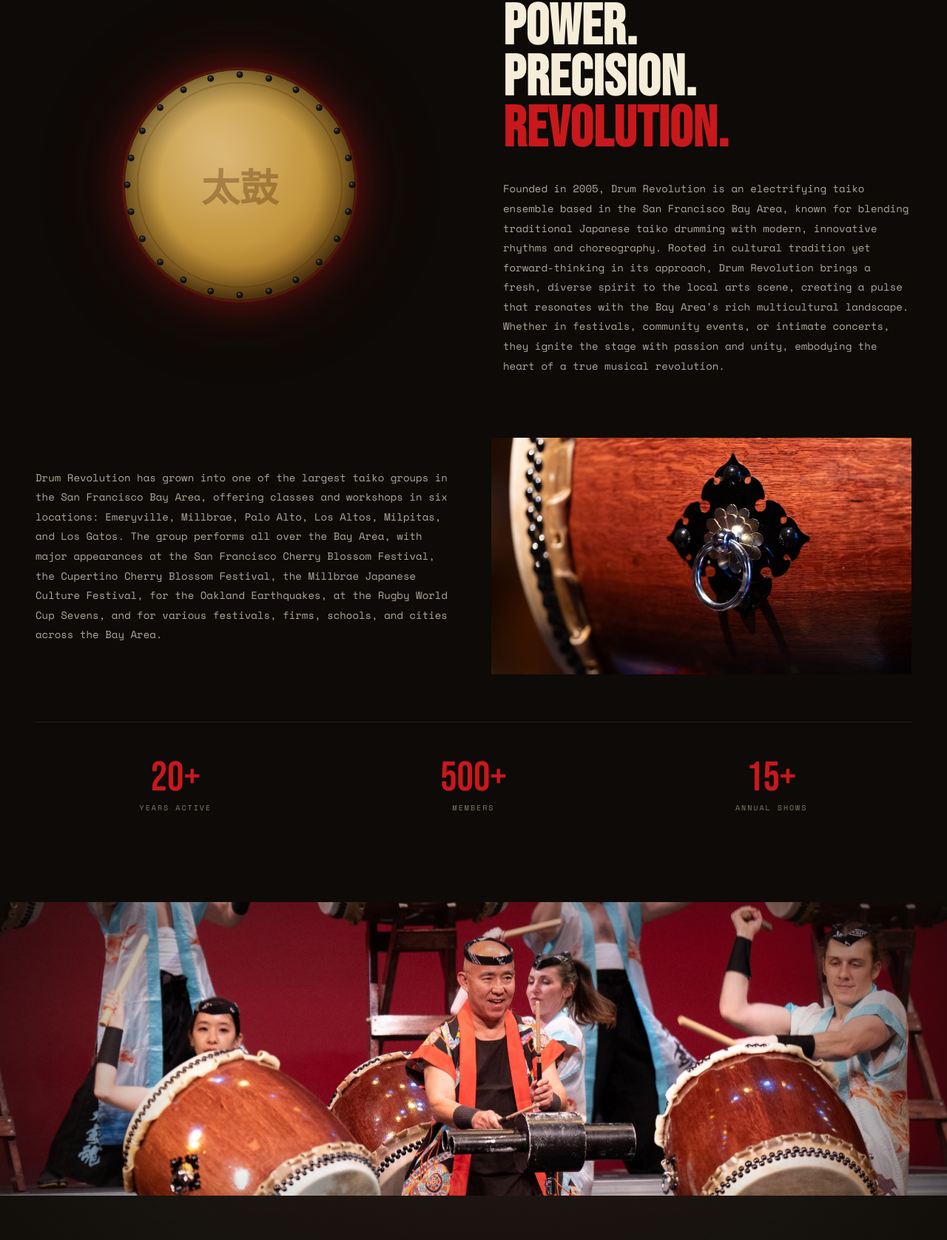
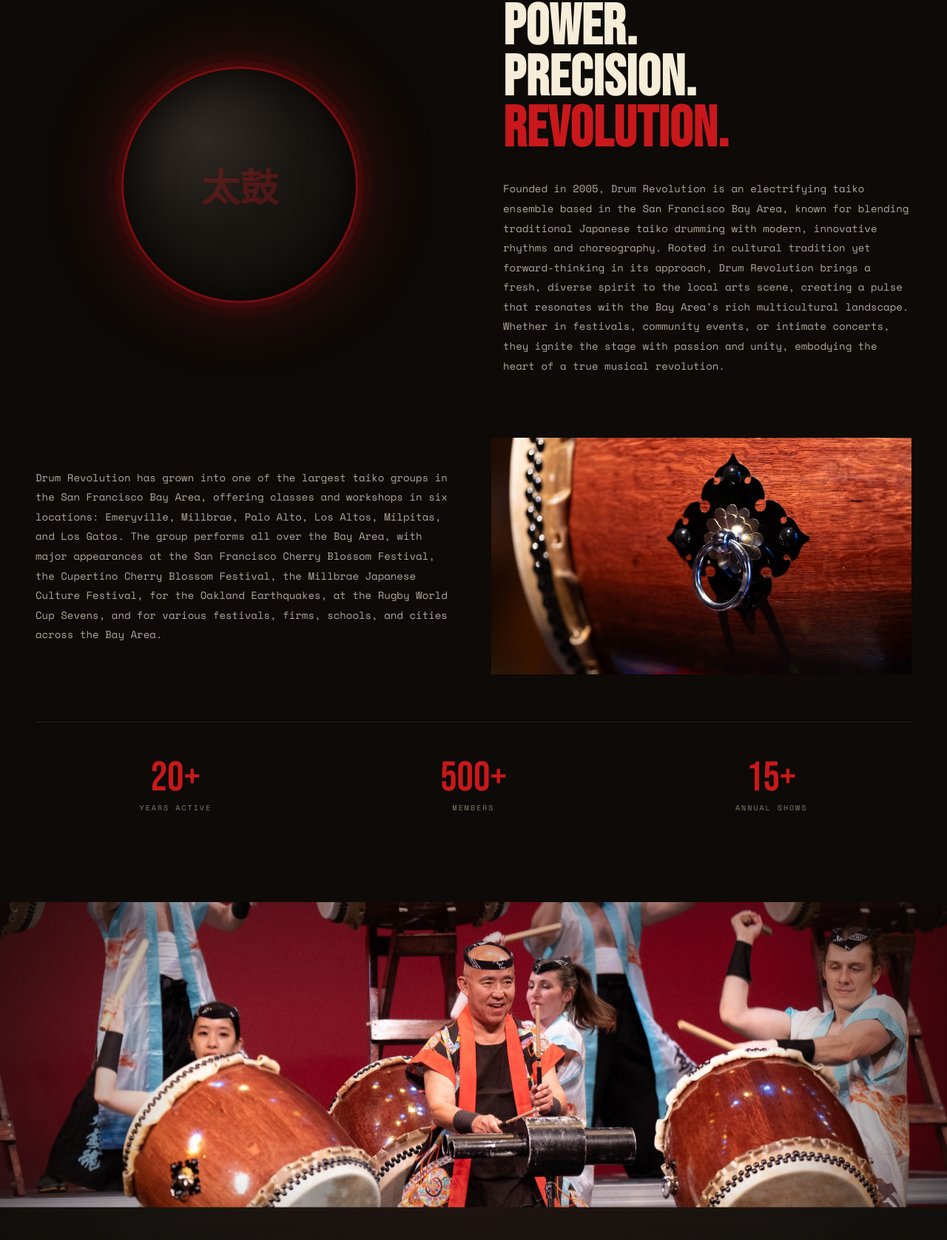
Before and after one commit to jstivers7/Drum-Revolution, a plain HTML site: page index.html in a window 1280 px wide. Shown: the part 1003-2680 px from the top of the page at 74% size. Drawn offline with nearby package versions, Linux system fonts and the light colour scheme; a web font is replaced by a local one.

Commit message:
Add files via upload

```diff
--- a/index.html
+++ b/index.html
@@ -342,16 +342,16 @@
     width: 320px;
     height: 320px;
     border-radius: 50%;
+    background: radial-gradient(circle at 35% 30%, var(--ash) 0%, var(--charcoal) 40%, var(--black) 100%);
+    border: 3px solid var(--deep-red);
+    box-shadow:
+      0 0 0 8px rgba(122,12,14,0.15),
+      0 0 0 16px rgba(122,12,14,0.08),
+      0 0 80px rgba(200,24,27,0.2),
+      inset 0 0 60px rgba(0,0,0,0.8);
+    animation: drumGlow 3s ease-in-out infinite;
     cursor: pointer;
     z-index: 2;
-    animation: drumGlow 3s ease-in-out infinite;
-  }
-
-  .drum-graphic svg {
-    width: 100%;
-    height: 100%;
-    overflow: visible;
-    pointer-events: none;
   }
 
   .drum-graphic .drum-label {
@@ -370,7 +370,7 @@
     font-family: 'Noto Serif JP', serif;
     font-size: 52px;
     font-weight: 900;
-    color: rgba(80,40,10,0.35);
+    color: rgba(200,24,27,0.3);
     display: block;
     transition: opacity 0.4s ease, transform 0.4s ease;
   }
@@ -381,7 +381,7 @@
     font-weight: 800;
     font-size: 44px;
     letter-spacing: 0.12em;
-    color: rgba(80,40,10,0.7);
+    color: rgba(200,24,27,0.5);
     display: block;
     position: absolute;
     top: 50%; left: 50%;
@@ -390,8 +390,8 @@
     transition: opacity 0.4s ease, transform 0.4s ease;
     white-space: nowrap;
     text-shadow:
-      0 0 20px rgba(80,40,10,0.2),
-      2px 2px 0px rgba(40,20,5,0.2);
+      0 0 30px rgba(200,24,27,0.15),
+      2px 2px 0px rgba(80,0,0,0.1);
     font-style: italic;
     pointer-events: none;
   }
@@ -408,8 +408,8 @@
   }
 
   @keyframes drumGlow {
-    0%, 100% { filter: drop-shadow(0 0 18px rgba(200,24,27,0.25)) drop-shadow(0 0 40px rgba(200,24,27,0.12)); }
-    50%       { filter: drop-shadow(0 0 28px rgba(200,24,27,0.45)) drop-shadow(0 0 60px rgba(200,24,27,0.22)); }
+    0%, 100% { box-shadow: 0 0 0 8px rgba(122,12,14,0.15), 0 0 0 16px rgba(122,12,14,0.08), 0 0 80px rgba(200,24,27,0.2), inset 0 0 60px rgba(0,0,0,0.8); }
+    50% { box-shadow: 0 0 0 8px rgba(122,12,14,0.25), 0 0 0 20px rgba(122,12,14,0.12), 0 0 120px rgba(200,24,27,0.35), inset 0 0 60px rgba(0,0,0,0.8); }
   }
 
   .about-text h2 {
@@ -1245,101 +1245,6 @@
   <div class="about">
     <div class="about-visual">
       <div class="drum-graphic">
-        <svg viewBox="0 0 320 320" xmlns="http://www.w3.org/2000/svg">
-          <defs>
-            <radialGradient id="headGrad" cx="45%" cy="40%" r="60%">
-              <stop offset="0%"   stop-color="#d4aa62"/>
-              <stop offset="60%"  stop-color="#c49840"/>
-              <stop offset="85%"  stop-color="#a8792a"/>
-              <stop offset="100%" stop-color="#7a5015"/>
-            </radialGradient>
-            <radialGradient id="headSheen" cx="36%" cy="30%" r="40%">
-              <stop offset="0%"   stop-color="rgba(255,248,220,0.22)"/>
-              <stop offset="100%" stop-color="rgba(255,248,220,0)"/>
-            </radialGradient>
-            <radialGradient id="edgeShadow" cx="50%" cy="50%" r="50%">
-              <stop offset="70%"  stop-color="rgba(0,0,0,0)"/>
-              <stop offset="100%" stop-color="rgba(0,0,0,0.38)"/>
-            </radialGradient>
-            <radialGradient id="tackGrad" cx="35%" cy="30%" r="65%">
-              <stop offset="0%"   stop-color="#555555"/>
-              <stop offset="40%"  stop-color="#222222"/>
-              <stop offset="100%" stop-color="#0a0a0a"/>
-            </radialGradient>
-          </defs>
-
-          <!-- Dark wood barrel visible at very edge -->
-          <circle cx="160" cy="160" r="158" fill="#3a1e08"/>
-
-          <!-- Hide stretched over drum, pulling tight at the edge -->
-          <circle cx="160" cy="160" r="155" fill="url(#headGrad)"/>
-
-          <!-- Edge darkening where hide pulls taut over rim -->
-          <circle cx="160" cy="160" r="155" fill="url(#edgeShadow)"/>
-
-          <!-- Subtle tack tension ring — hide slightly indented where pulled down -->
-          <circle cx="160" cy="160" r="138" fill="none" stroke="rgba(80,45,8,0.25)" stroke-width="2.5"/>
-          <circle cx="160" cy="160" r="136" fill="none" stroke="rgba(180,140,60,0.15)" stroke-width="1"/>
-
-          <!-- Natural sheen highlight -->
-          <circle cx="160" cy="160" r="155" fill="url(#headSheen)"/>
-
-          <!-- Black tacks around rim, sitting on the hide at the barrel edge -->
-          <g>
-            <circle cx="160.0" cy="11.0" r="4" fill="url(#tackGrad)" stroke="#050302" stroke-width="0.8"/>
-            <circle cx="199.3" cy="16.2" r="4" fill="url(#tackGrad)" stroke="#050302" stroke-width="0.8"/>
-            <circle cx="236.0" cy="31.4" r="4" fill="url(#tackGrad)" stroke="#050302" stroke-width="0.8"/>
-            <circle cx="267.5" cy="55.5" r="4" fill="url(#tackGrad)" stroke="#050302" stroke-width="0.8"/>
-            <circle cx="291.6" cy="87.0" r="4" fill="url(#tackGrad)" stroke="#050302" stroke-width="0.8"/>
-            <circle cx="306.8" cy="123.7" r="4" fill="url(#tackGrad)" stroke="#050302" stroke-width="0.8"/>
-            <circle cx="312.0" cy="160.0" r="4" fill="url(#tackGrad)" stroke="#050302" stroke-width="0.8"/>
-            <circle cx="306.8" cy="196.3" r="4" fill="url(#tackGrad)" stroke="#050302" stroke-width="0.8"/>
-            <circle cx="291.6" cy="233.0" r="4" fill="url(#tackGrad)" stroke="#050302" stroke-width="0.8"/>
-            <circle cx="267.5" cy="264.5" r="4" fill="url(#tackGrad)" stroke="#050302" stroke-width="0.8"/>
-            <circle cx="236.0" cy="288.6" r="4" fill="url(#tackGrad)" stroke="#050302" stroke-width="0.8"/>
-            <circle cx="199.3" cy="303.8" r="4" fill="url(#tackGrad)" stroke="#050302" stroke-width="0.8"/>
-            <circle cx="160.0" cy="309.0" r="4" fill="url(#tackGrad)" stroke="#050302" stroke-width="0.8"/>
-            <circle cx="120.7" cy="303.8" r="4" fill="url(#tackGrad)" stroke="#050302" stroke-width="0.8"/>
-            <circle cx="84.0"  cy="288.6" r="4" fill="url(#tackGrad)" stroke="#050302" stroke-width="0.8"/>
-            <circle cx="52.5"  cy="264.5" r="4" fill="url(#tackGrad)" stroke="#050302" stroke-width="0.8"/>
-            <circle cx="28.4"  cy="233.0" r="4" fill="url(#tackGrad)" stroke="#050302" stroke-width="0.8"/>
-            <circle cx="13.2"  cy="196.3" r="4" fill="url(#tackGrad)" stroke="#050302" stroke-width="0.8"/>
-            <circle cx="8.0"   cy="160.0" r="4" fill="url(#tackGrad)" stroke="#050302" stroke-width="0.8"/>
-            <circle cx="13.2"  cy="123.7" r="4" fill="url(#tackGrad)" stroke="#050302" stroke-width="0.8"/>
-            <circle cx="28.4"  cy="87.0"  r="4" fill="url(#tackGrad)" stroke="#050302" stroke-width="0.8"/>
-            <circle cx="52.5"  cy="55.5"  r="4" fill="url(#tackGrad)" stroke="#050302" stroke-width="0.8"/>
-            <circle cx="84.0"  cy="31.4"  r="4" fill="url(#tackGrad)" stroke="#050302" stroke-width="0.8"/>
-            <circle cx="120.7" cy="16.2"  r="4" fill="url(#tackGrad)" stroke="#050302" stroke-width="0.8"/>
-            <!-- Small highlight on each tack -->
-            <circle cx="160.0" cy="9.5"   r="1.5" fill="rgba(160,160,160,0.15)" stroke="none"/>
-            <circle cx="199.0" cy="14.7"  r="1.5" fill="rgba(160,160,160,0.15)" stroke="none"/>
-            <circle cx="234.5" cy="29.9"  r="1.5" fill="rgba(160,160,160,0.15)" stroke="none"/>
-            <circle cx="265.8" cy="54.0"  r="1.5" fill="rgba(160,160,160,0.15)" stroke="none"/>
-            <circle cx="289.9" cy="85.5"  r="1.5" fill="rgba(160,160,160,0.15)" stroke="none"/>
-            <circle cx="305.1" cy="122.2" r="1.5" fill="rgba(160,160,160,0.15)" stroke="none"/>
-            <circle cx="310.5" cy="158.5" r="1.5" fill="rgba(160,160,160,0.15)" stroke="none"/>
-            <circle cx="305.1" cy="194.8" r="1.5" fill="rgba(160,160,160,0.15)" stroke="none"/>
-            <circle cx="289.9" cy="231.5" r="1.5" fill="rgba(160,160,160,0.15)" stroke="none"/>
-            <circle cx="265.8" cy="263.0" r="1.5" fill="rgba(160,160,160,0.15)" stroke="none"/>
-            <circle cx="234.5" cy="287.1" r="1.5" fill="rgba(160,160,160,0.15)" stroke="none"/>
-            <circle cx="199.0" cy="302.3" r="1.5" fill="rgba(160,160,160,0.15)" stroke="none"/>
-            <circle cx="160.0" cy="307.5" r="1.5" fill="rgba(160,160,160,0.15)" stroke="none"/>
-            <circle cx="121.0" cy="302.3" r="1.5" fill="rgba(160,160,160,0.15)" stroke="none"/>
-            <circle cx="85.5"  cy="287.1" r="1.5" fill="rgba(160,160,160,0.15)" stroke="none"/>
-            <circle cx="54.2"  cy="263.0" r="1.5" fill="rgba(160,160,160,0.15)" stroke="none"/>
-            <circle cx="29.9"  cy="231.5" r="1.5" fill="rgba(160,160,160,0.15)" stroke="none"/>
-            <circle cx="14.7"  cy="194.8" r="1.5" fill="rgba(160,160,160,0.15)" stroke="none"/>
-            <circle cx="9.5"   cy="158.5" r="1.5" fill="rgba(160,160,160,0.15)" stroke="none"/>
-            <circle cx="14.7"  cy="122.2" r="1.5" fill="rgba(160,160,160,0.15)" stroke="none"/>
-            <circle cx="29.9"  cy="85.5"  r="1.5" fill="rgba(160,160,160,0.15)" stroke="none"/>
-            <circle cx="54.2"  cy="54.0"  r="1.5" fill="rgba(160,160,160,0.15)" stroke="none"/>
-            <circle cx="85.5"  cy="29.9"  r="1.5" fill="rgba(160,160,160,0.15)" stroke="none"/>
-            <circle cx="121.0" cy="14.7"  r="1.5" fill="rgba(160,160,160,0.15)" stroke="none"/>
-          </g>
-
-          <!-- Outer red glow ring -->
-          <circle cx="160" cy="160" r="158" fill="none" stroke="rgba(200,24,27,0.2)" stroke-width="3"/>
-        </svg>
         <div class="drum-label">
           <span class="kanji">太鼓</span>
           <span class="english">TAIKO</span>
@@ -1447,7 +1352,7 @@
 <style>
   .banner-image {
     width: 100%;
-    height: 480px;
+    height: 500px;
     background: var(--charcoal);
     position: relative;
     overflow: hidden;
@@ -1871,12 +1776,13 @@
 <script>
   (function() {
     var track    = document.getElementById('carouselTrack');
-    var slides   = track.querySelectorAll('.carousel-slide');
+    var slides   = Array.from(track.querySelectorAll('.carousel-slide'));
     var prevBtn  = document.getElementById('carouselPrev');
     var nextBtn  = document.getElementById('carouselNext');
     var dotsWrap = document.getElementById('carouselDots');
     var total    = slides.length;
-    var current  = 0;
+    var current  = 0; // logical index into original slides
+    var isTransitioning = false;
 
     function visibleCount() {
       if (window.innerWidth <= 560) return 1;
@@ -1884,39 +1790,112 @@
       return 3;
     }
 
-    function maxIndex() { return total - visibleCount(); }
-
-    // Build dots
-    for (var i = 0; i <= maxIndex(); i++) {
-      var dot = document.createElement('button');
-      dot.className = 'carousel-dot' + (i === 0 ? ' active' : '');
-      dot.setAttribute('aria-label', 'Go to slide ' + (i + 1));
-      dot.addEventListener('click', (function(idx) {
-        return function() { goTo(idx); };
-      })(i));
-      dotsWrap.appendChild(dot);
+    // Clone slides for infinite loop: append clones at end, prepend clones at start
+    function buildClones() {
+      // Remove any existing clones
+      track.querySelectorAll('.carousel-clone').forEach(function(el) { el.remove(); });
+      var vc = visibleCount();
+      // Prepend last `vc` slides as clones at the front
+      for (var i = total - 1; i >= total - vc; i--) {
+        var clone = slides[i].cloneNode(true);
+        clone.classList.add('carousel-clone');
+        track.insertBefore(clone, track.firstChild);
+      }
+      // Append first `vc` slides as clones at the end
+      for (var j = 0; j < vc; j++) {
+        var clone2 = slides[j].cloneNode(true);
+        clone2.classList.add('carousel-clone');
+        track.appendChild(clone2);
+      }
     }
 
-    function goTo(idx) {
-      current = Math.max(0, Math.min(idx, maxIndex()));
-      var pct = (100 / visibleCount()) * current;
+    function allSlides() {
+      return Array.from(track.querySelectorAll('.carousel-slide'));
+    }
+
+    function setPosition(idx, animate) {
+      var vc = visibleCount();
+      var all = allSlides();
+      var realIdx = vc + idx; // offset by number of prepended clones
+      var pct = (100 / vc) * realIdx;
+      if (!animate) {
+        track.style.transition = 'none';
+      } else {
+        track.style.transition = 'transform 0.5s cubic-bezier(0.4,0,0.2,1)';
+      }
       track.style.transform = 'translateX(-' + pct + '%)';
+    }
+
+    function updateDots() {
       dotsWrap.querySelectorAll('.carousel-dot').forEach(function(d, i) {
         d.classList.toggle('active', i === current);
       });
     }
 
-    prevBtn.addEventListener('click', function() { goTo(current - 1); });
-    nextBtn.addEventListener('click', function() { goTo(current + 1); });
+    function goTo(idx, animate) {
+      if (animate === undefined) animate = true;
+      current = ((idx % total) + total) % total; // wrap within bounds
+      setPosition(current, animate);
+      updateDots();
+    }
+
+    // Build dots
+    function buildDots() {
+      dotsWrap.innerHTML = '';
+      for (var i = 0; i < total; i++) {
+        var dot = document.createElement('button');
+        dot.className = 'carousel-dot' + (i === 0 ? ' active' : '');
+        dot.setAttribute('aria-label', 'Go to slide ' + (i + 1));
+        dot.addEventListener('click', (function(idx) {
+          return function() { goTo(idx); };
+        })(i));
+        dotsWrap.appendChild(dot);
+      }
+    }
+
+    function init() {
+      buildClones();
+      buildDots();
+      setPosition(current, false);
+    }
+
+    // After transition ends, silently jump if we're on a clone
+    track.addEventListener('transitionend', function() {
+      var vc = visibleCount();
+      if (current < 0) {
+        current = total - 1;
+        setPosition(current, false);
+      } else if (current >= total) {
+        current = 0;
+        setPosition(current, false);
+      }
+      updateDots();
+      isTransitioning = false;
+    });
+
+    prevBtn.addEventListener('click', function() {
+      goTo(current - 1);
+    });
+    nextBtn.addEventListener('click', function() {
+      goTo(current + 1);
+    });
 
     // Auto-advance every 4s
     var timer = setInterval(function() {
-      goTo(current >= maxIndex() ? 0 : current + 1);
+      goTo(current + 1);
     }, 4000);
 
     track.addEventListener('mouseenter', function() { clearInterval(timer); });
-
-    window.addEventListener('resize', function() { goTo(current); });
+    track.addEventListener('mouseleave', function() {
+      timer = setInterval(function() { goTo(current + 1); }, 4000);
+    });
+
+    window.addEventListener('resize', function() {
+      buildClones();
+      setPosition(current, false);
+    });
+
+    init();
   })();
 </script>
 
```
